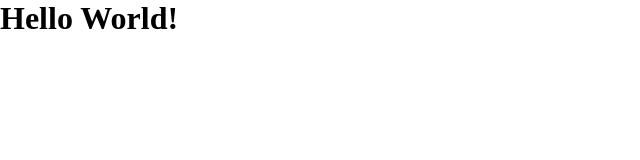
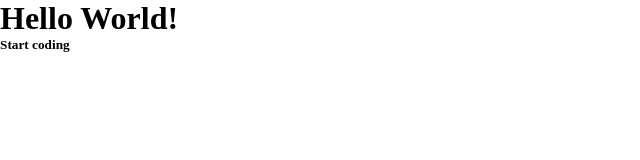
Before and after one commit to ahmad8798/git-demo, a plain HTML site: page index.html in a window 1280 px wide. Shown: the full height of the page, 0-640 px from the left. Drawn offline with Linux system fonts and the light colour scheme.

Commit message:
second commit

```diff
--- a/index.html
+++ b/index.html
@@ -8,6 +8,7 @@
 </head>
 <body>
         <h1>Hello World!</h1>
+        <h5>Start coding</h5>
 
 </body>
 </html>
```
